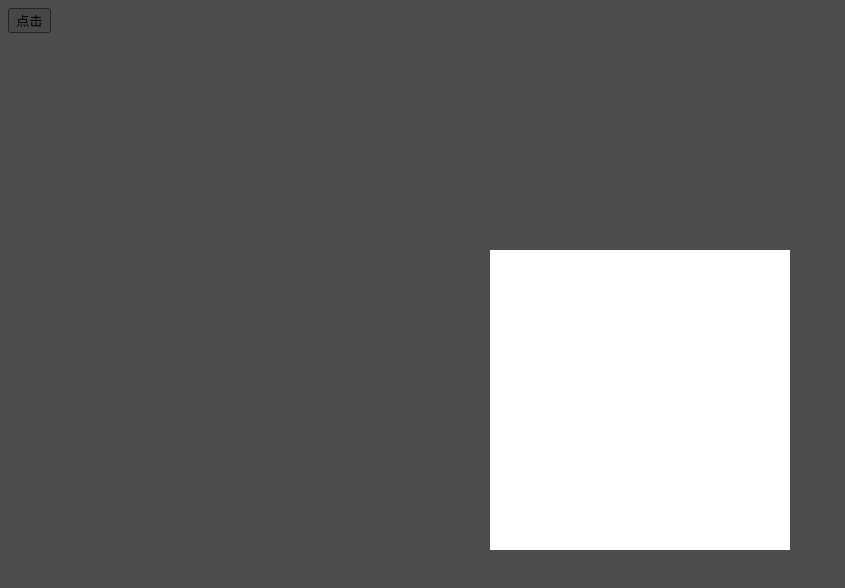
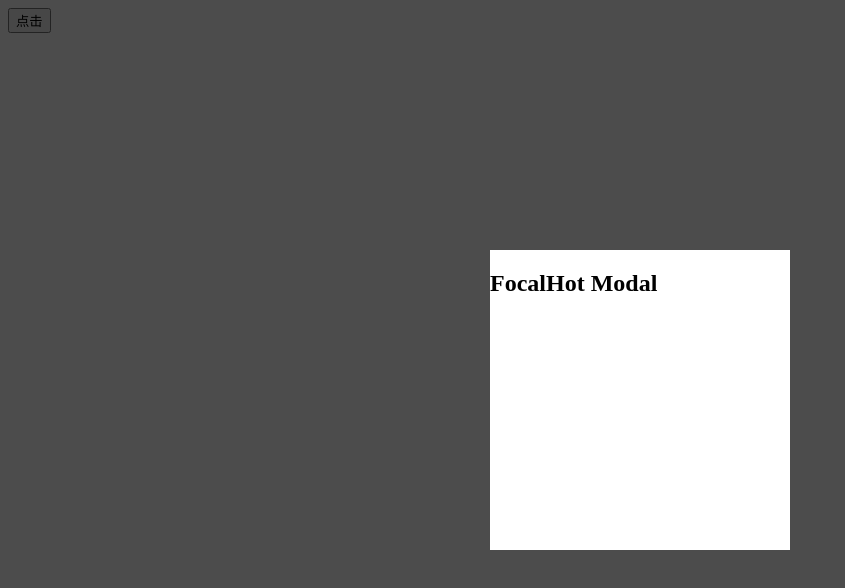
Before and after one commit to tieusangaka/modal, a website: page index.html in a window 1280 px wide. Both pictures are taken after a click on the button "点击". Shown: the whole page, without its empty margins (0-845 px from the left). Drawn offline with Linux system fonts and the light colour scheme.

Commit message:
增加html属性

```diff
--- a/index.html
+++ b/index.html
@@ -16,7 +16,9 @@
 <script>
     var btn = document.getElementById('button');
     btn.onclick = function() {
-        var modal = new Modal();
+        var modal = new Modal({
+            html: '<h2>FocalHot Modal</h2>'
+        });
         modal.open();
     };
 </script>
--- a/lib/modal/modal.js
+++ b/lib/modal/modal.js
@@ -7,7 +7,8 @@
     this.Modal = function (options) {
         this.settings = {
             width: 300,
-            height: 300
+            height: 300,
+            html: null
         };
         this.overlay = null;
         this.modal = null;
@@ -21,12 +22,7 @@
     // 弹出窗口
     Modal.prototype.open = function () {
         var that = this;
-        this.overlay = document.createElement('div');
-        this.modal = document.createElement('div');
-        this.overlay.className = 'focalhot-overlay';
-        this.modal.className = 'focalhot-modal';
-        document.body.appendChild(this.overlay);
-        document.body.appendChild(this.modal);
+        this.content();
         this.center();
         // 绑定事件
         addHandler(window,'resize',function () {
@@ -35,6 +31,20 @@
         addHandler(that.overlay, isMobile(navigator.userAgent) ? 'touchstart' : 'click', function () {
             that.close();
         });
+    };
+
+    // 数据处理
+    Modal.prototype.content = function () {
+        var that = this;
+        this.overlay = document.createElement('div');
+        this.modal = document.createElement('div');
+        this.overlay.className = 'focalhot-overlay';
+        this.modal.className = 'focalhot-modal';
+        if (that.settings.html) {
+            that.modal.innerHTML = that.settings.html;
+        }
+        document.body.appendChild(this.overlay);
+        document.body.appendChild(this.modal);
     };
 
     // 窗口居中
```
